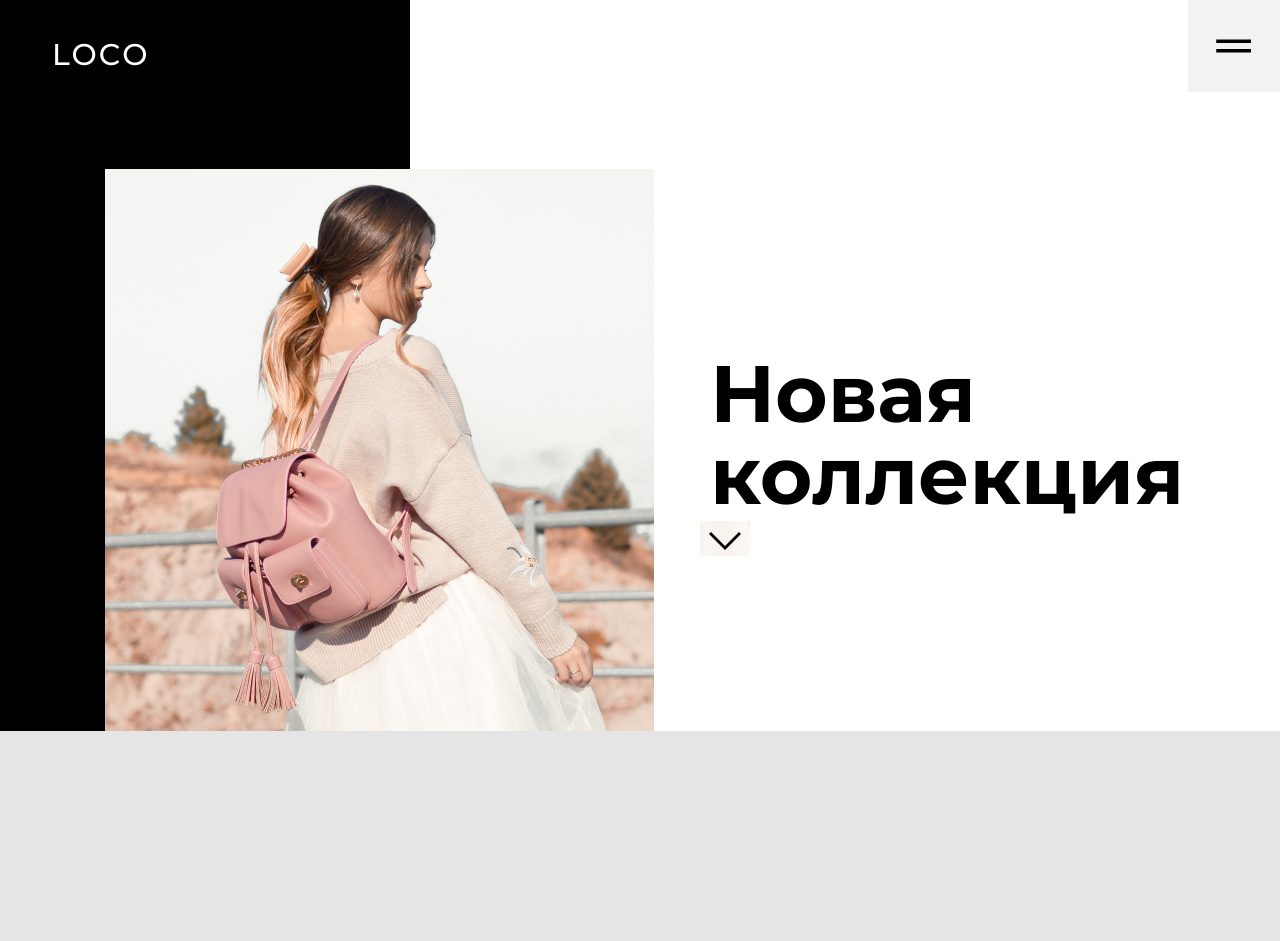
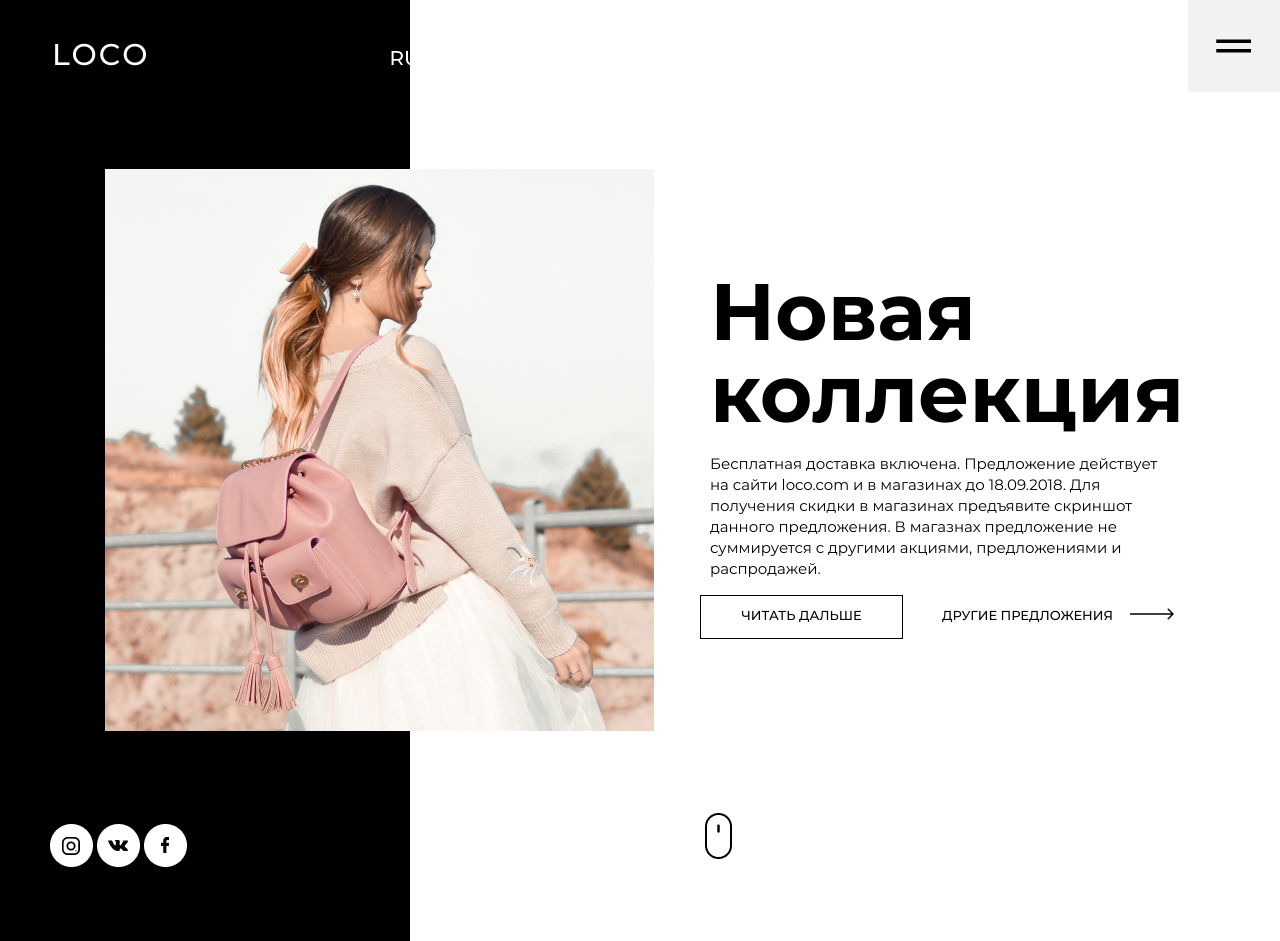
Before and after one commit to WebHeroSchool/-TatiFinalHtmlWork, a plain HTML site: page index.html in a window 1280 px wide. Before the commit the page ends 800 px from the top, so only its background shows below. Drawn offline with Linux system fonts and the light colour scheme.

Commit message:
change media-query

```diff
--- a/style.css
+++ b/style.css
@@ -19,6 +19,7 @@ body{
 	margin-right: 236px;
 }
 .header__language{
+	display: inline-block;
 	color: white;
 	font: normal 500 20px Montserrat;
 }
@@ -48,15 +49,17 @@ body{
 	margin-bottom: 0;
 	padding-left: 10px;
 }
-..main__arrow-down{
+.main__arrow-down{
 	display: none;
 }
 .main__description{
+	display: block;
 	font: normal normal 15px/21px Montserrat;
 	width: 467px;
 	padding-left: 10px;
 }
 .main__btn{
+	display: inline-block;
 	background: white;
 	border: 1.5px solid #000000;
 	width: 203px;
@@ -65,6 +68,7 @@ body{
     margin-right: 35px;
 }
 .main__link{
+	display: inline-block;
 	color: black;
 	text-decoration: none;
 	font: normal 500 13px Montserrat;
@@ -73,6 +77,7 @@ body{
 	margin-left: 14px;
 }
 .main__footer{
+	display: block;
 	padding: 70px 50px;
 }
 .main__facebook{
@@ -95,7 +100,7 @@ body{
 }*/
 /*-------footer----------*/
 
-@media (min-width:320px) {
+@media screen and (max-width: 999px) {
 	.header__language,
 	.main__description, .main__btn, .main__link,
 	.main__footer{
```
